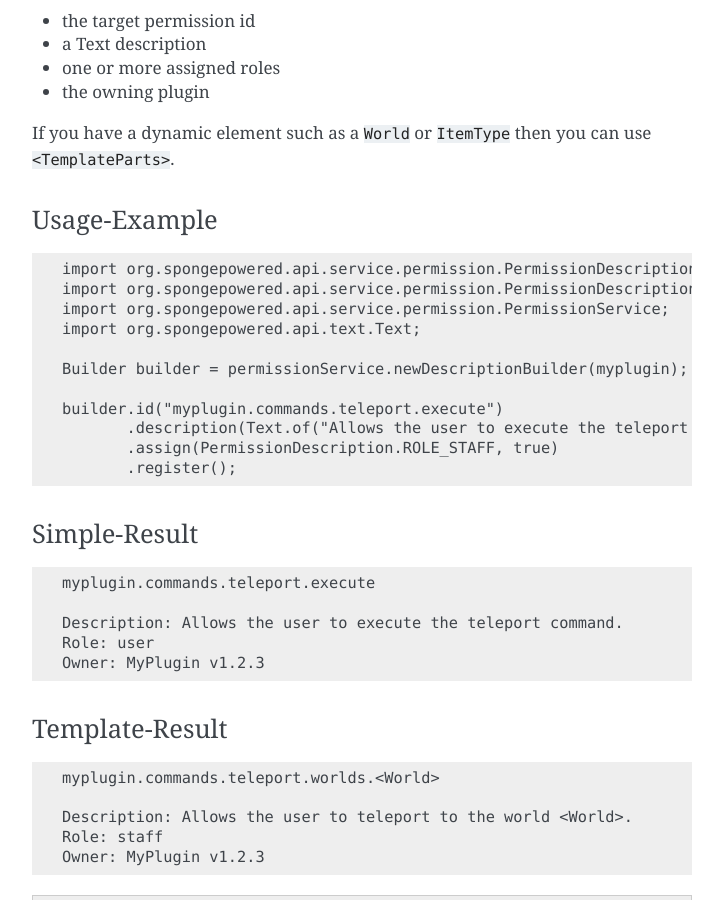
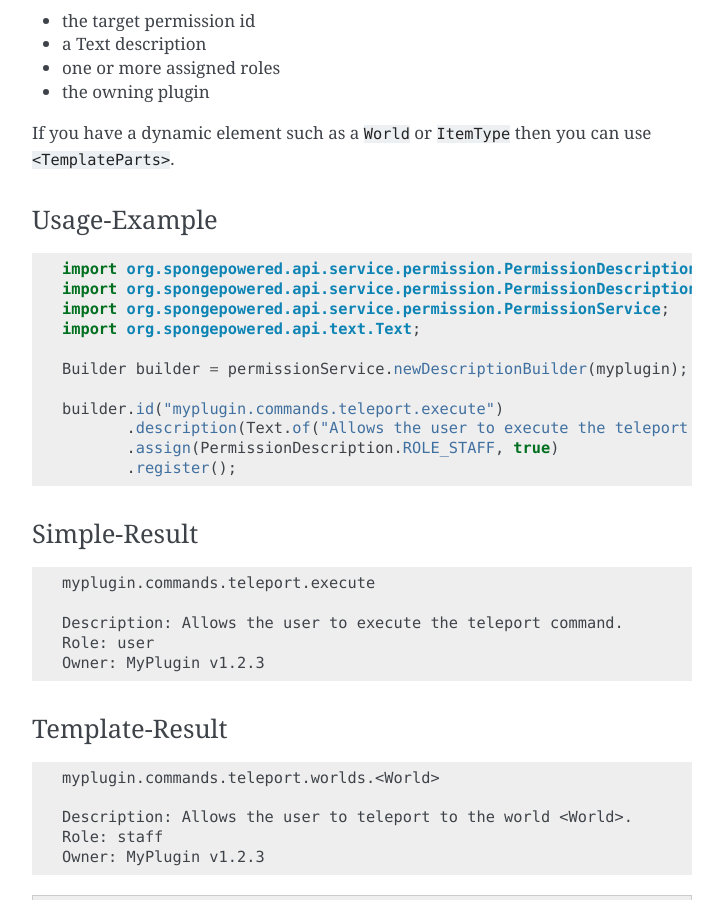
Before and after one commit to SpongePowered/SpongeDocs, a Sphinx documentation site: the page built from source/plugin/permissions.rst, in a window 1280 px wide and 900 px high, scrolled down 1860 px. Shown: the whole window, without its empty margins (388-1111 px from the left). Built offline with Sphinx 7.4.7, drawn with Linux system fonts in a browser that asks for light colours; pages that are not in the unit, such as notebooks, are missing from menus; cross-references to code outside the pages are shown as plain code.

Commit message:
Change PermissionDescription usage-example code block type to java

```diff
--- a/source/plugin/permissions.rst
+++ b/source/plugin/permissions.rst
@@ -96,7 +96,7 @@ If you have a dynamic element such as a ``World`` or ``ItemType`` then you can u
 Usage-Example
 ~~~~~~~~~~~~~
 
-.. code-block:: text
+.. code-block:: java
 
     import org.spongepowered.api.service.permission.PermissionDescription;
     import org.spongepowered.api.service.permission.PermissionDescription.Builder;
```
